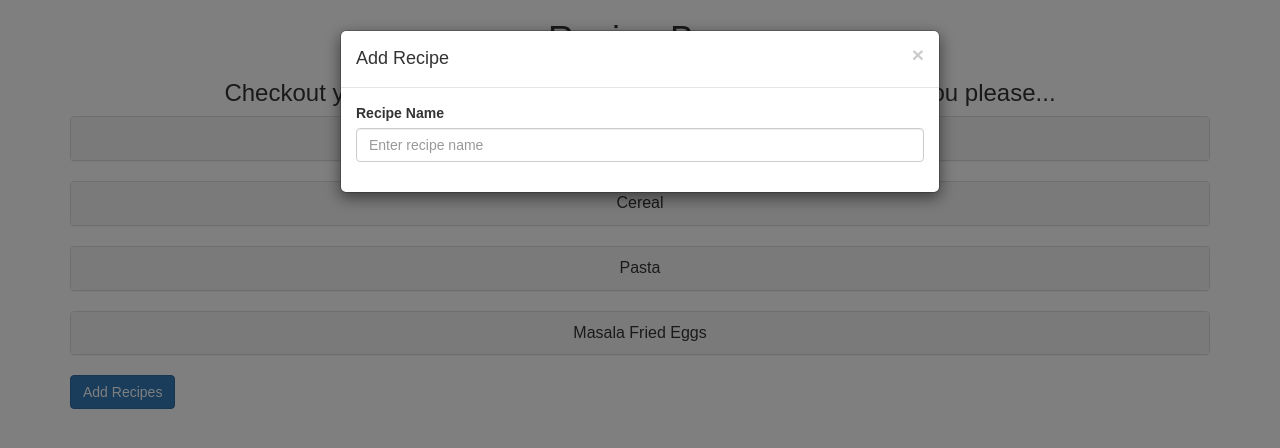
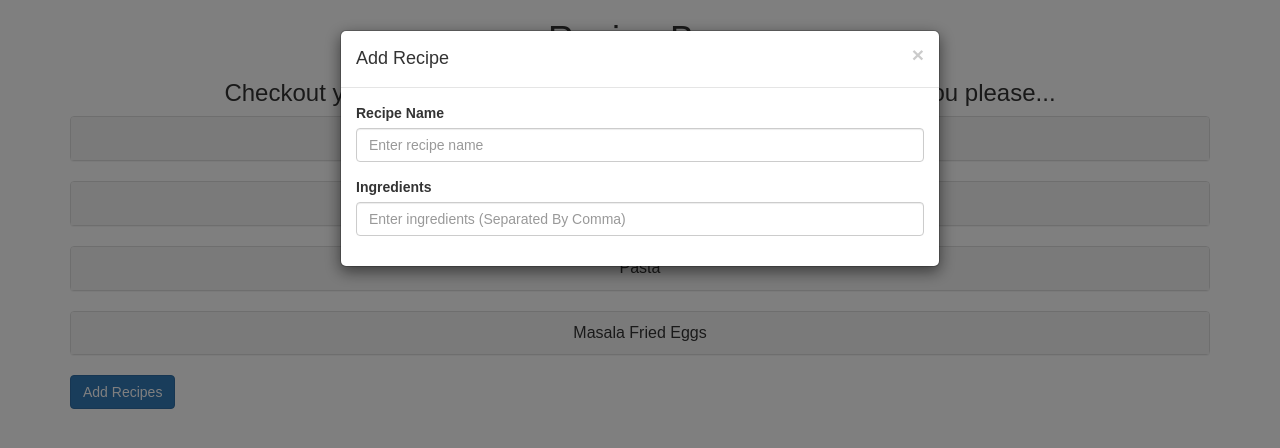
Before and after one commit to sahanabalram/RecipeBox, a React (Create React App) app: page / in a window 1280 px wide. Both pictures are taken after a click on the button "Add Recipes". Shown: the top 448 px of the page. Built offline with nearby package versions, Linux system fonts and the light colour scheme.

Commit message:
Create Ingredients label and input value gets displayed

```diff
--- a/src/components/Cards/Cards.js
+++ b/src/components/Cards/Cards.js
@@ -20,7 +20,7 @@ class RecipePanel extends Component {
 
 // create a new recipe
 updateRecipeName(name,ingredients) {
-    this.setState({newRecipe:{name:name,ingredients}});
+    this.setState({newRecipe:{name:name,ingredients:ingredients}});
 }
     // delete recipe function
     deleteRecipe(index) {
@@ -45,6 +45,7 @@ updateRecipeName(name,ingredients) {
     }
     render() {
         const {recipes,newRecipe} = this.state;
+         console.log(newRecipe);
         return (
             <div className="container">
                 {recipes.map((recipeList, index) => (
@@ -76,16 +77,27 @@ updateRecipeName(name,ingredients) {
                         <Modal.Title>Add Recipe</Modal.Title>
                     </Modal.Header>
                     <Modal.Body>
-                    <FormGroup>
+                    <FormGroup controlId="formBasicText">
                         <ControlLabel> Recipe Name</ControlLabel>
                         <FormControl
                         type="text"
                         value={newRecipe.name}
                         placeholder="Enter recipe name"
-                        onChange = {(event) => this.updateRecipeName(event.target.value,newRecipe.ingredients)}
+                        onChange = {(event) => this.updateRecipeName(event.target.value,newRecipe.ingredients)}>
+                        </FormControl>
+                    </FormGroup>
+                    <FormGroup controlId="formControlsTextarea">
+                        <ControlLabel> Ingredients</ControlLabel>
+                        <FormControl
+                        type="textarea"
+                        value={newRecipe.ingredients}
+                        placeholder="Enter ingredients (Separated By Comma)"
+                        onChange = {(event) => this.updateRecipeName(newRecipe.name, event.target.value.split(","))}
                         >
 
                         </FormControl>
+
+
                     </FormGroup>
                     </Modal.Body>
                 </Modal>
```
